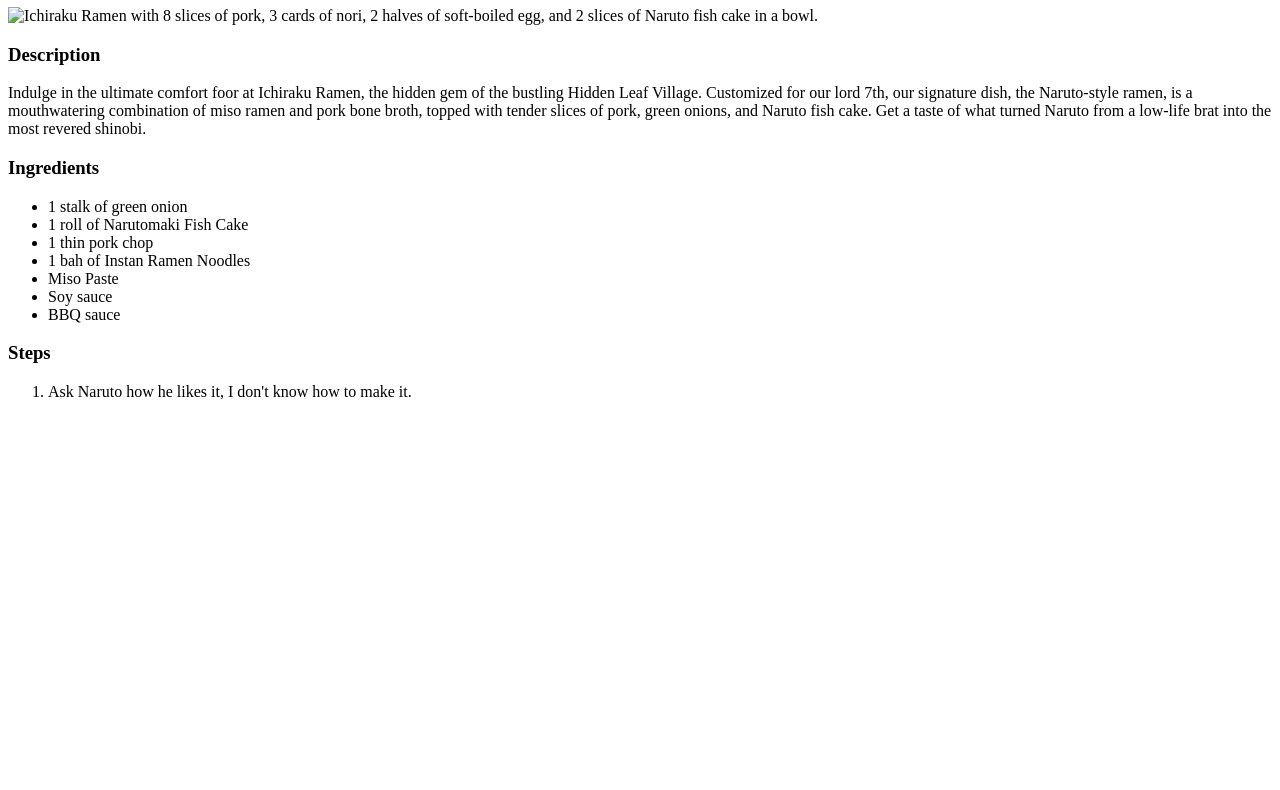
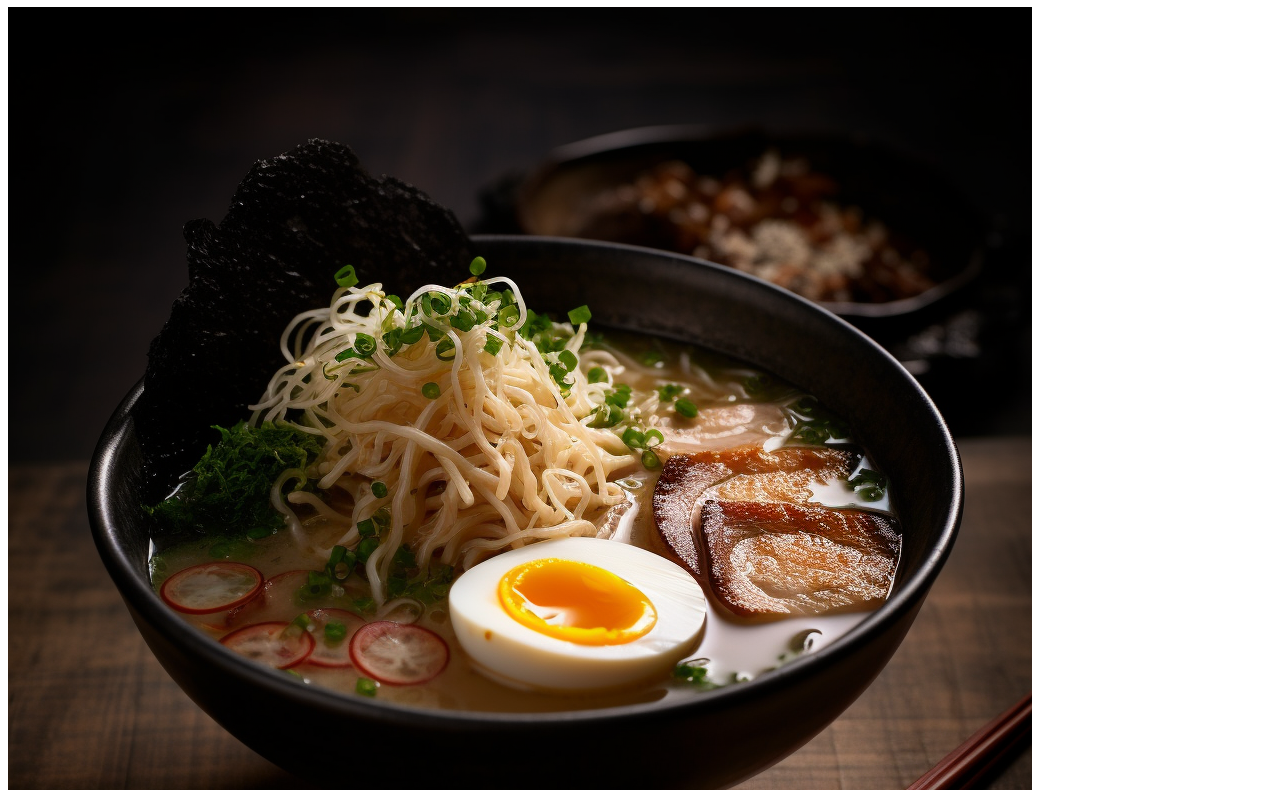
Before and after one commit to jasonn361/odin-recipes, a plain HTML site: page recipes/ichiraku-ramen.html in a window 1280 px wide. Shown: the part 73-863 px from the top of the page. Before the commit the page ends 800 px from the top, so only its background shows below. Drawn offline with Linux system fonts and the light colour scheme.

Commit message:
Updated ramen page

```diff
--- a/recipes/ichiraku-ramen.html
+++ b/recipes/ichiraku-ramen.html
@@ -1,14 +1,15 @@
 <!DOCTYPE html>
 <html lang="en">
   <head>
+    <meta charset="UTF-8">
     <title>Lasagna Recipe</title>
-    <meta charset="UTF-8">
   </head>
   <body>
     <h1>Ichiraku Ramen</h1>
-    <img src="../images/ichiraku-ramen.jpeg" alt="Ichiraku Ramen with 8 slices
-    of pork, 3 cards of nori, 2 halves of soft-boiled egg, and 2 slices of
+    <img src="../images/ichiraku-ramen.png" alt="Ichiraku Ramen with 2 slices
+    of pork, a big piece of nori, half of a soft-boiled egg, and 2 slices of
     Naruto fish cake in a bowl.">
+
     <h3>Description</h3>
     <p>Indulge in the ultimate comfort foor at Ichiraku Ramen, the hidden gem
     of the bustling Hidden Leaf Village. Customized for our lord 7th, our
```
